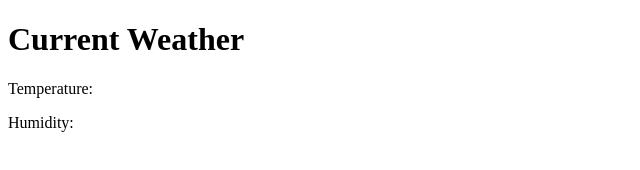
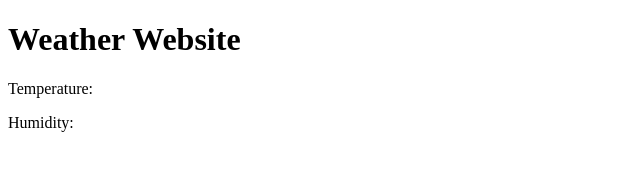
Before and after one commit to themememaster96/will_weatherstation, a website: page index.html in a window 1280 px wide. Shown: the whole page, without its empty margins (0-640 px from the left). Drawn offline with nearby package versions, Linux system fonts and the light colour scheme; no server answers.

Commit message:
Update index.html

```diff
--- a/index.html
+++ b/index.html
@@ -1,11 +1,11 @@
 <!DOCTYPE html>
 <html>
 <head>
-    <title>Current Weather</title>
+    <title>Weather App</title>
 </head>
 <body>
     <div class="container">
-        <h1>Current Weather</h1>
+        <h1>Weather Website</h1>
         <div class="weather-info">
             <p>Temperature: <span id="temperature"></span></p>
             <p>Humidity: <span id="humidity"></span></p>
@@ -21,7 +21,7 @@
             document.getElementById('humidity').textContent = data.humidity;
             document.getElementById('temperature').textContent = data.temperature;
         });
-        //This edits the data on the griddy on the haters
+
     </script>
 </body>
 </html>
```
